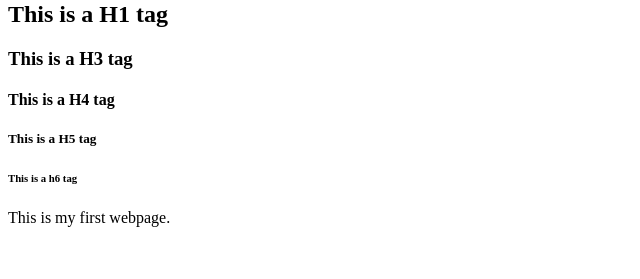
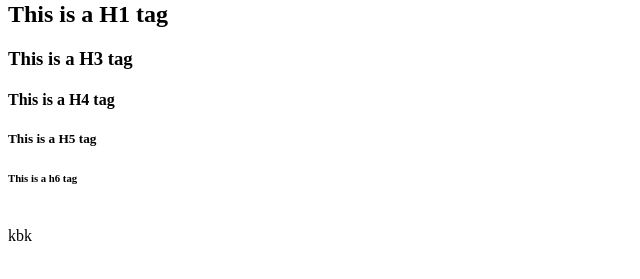
Before and after one commit to typeshii-maker/wonderful-work, a plain HTML site: page index.html in a window 1280 px wide. Shown: the part 79-358 px from the top of the page, without its empty margins (0-640 px from the left). Drawn offline with Linux system fonts and the light colour scheme.

Commit message:
HTML elements

```diff
--- a/index.html
+++ b/index.html
@@ -10,6 +10,10 @@
     <h4>This is a H4 tag</h4>
     <h5>This is a H5 tag</h5>
     <h6>This is a h6 tag</h6>
-    <p>This is my first webpage.</p>
+    <br>
+    <!-- <p>This is a paragragh tag.</p> -->
+    <form>
+        <name>kbk</name>
+    </form>
 </body>
 </html>
```
